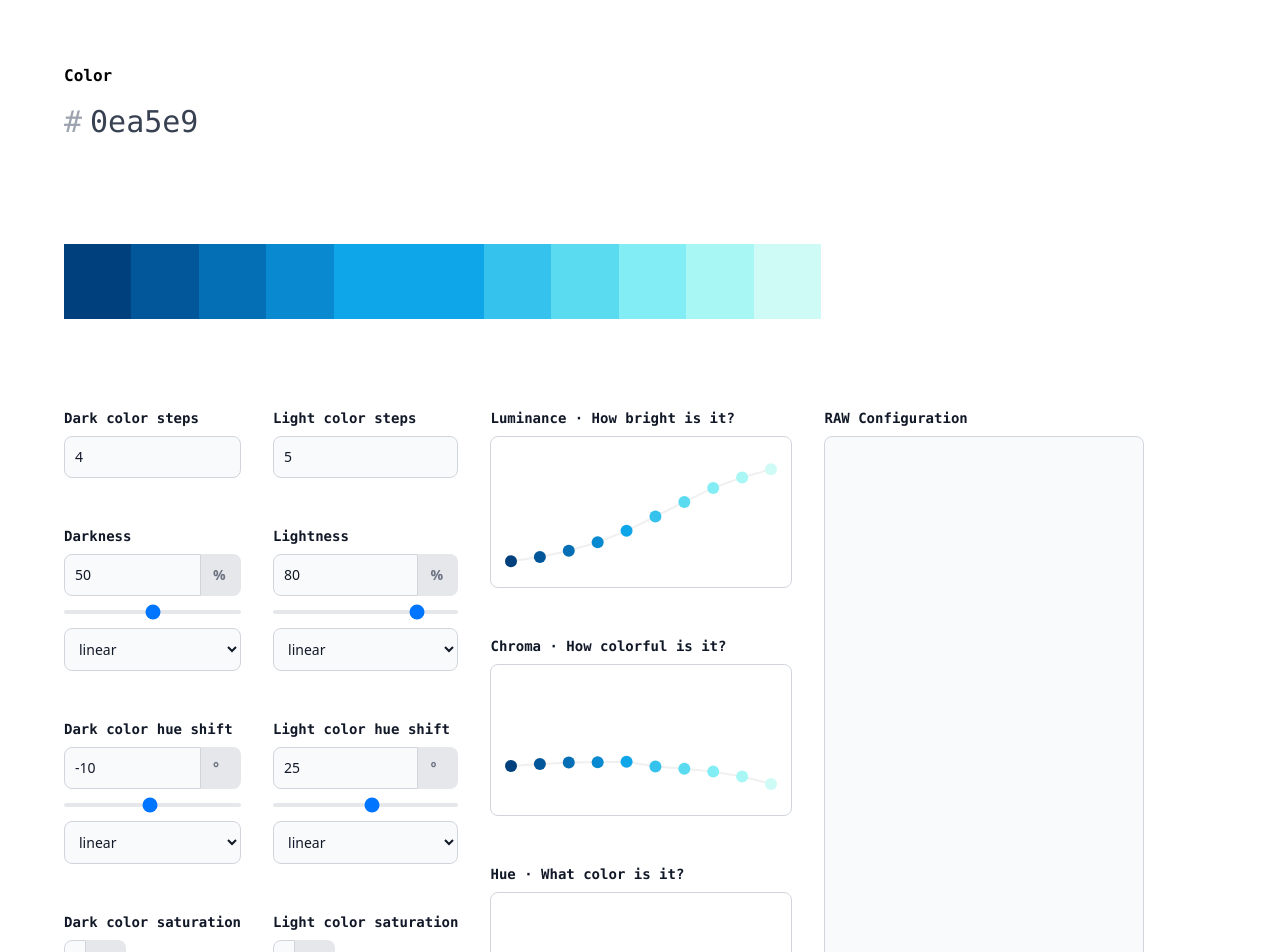
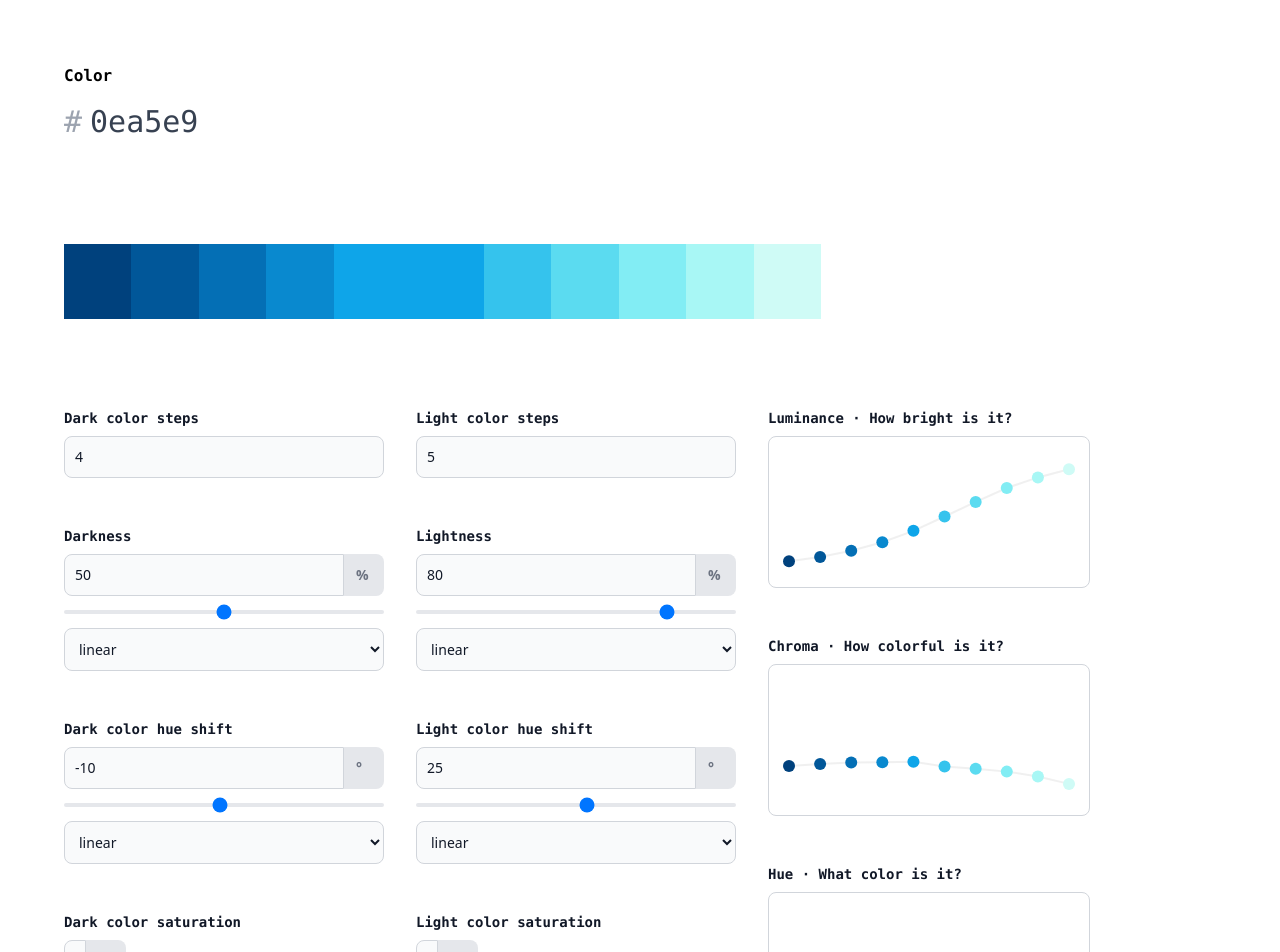
Before and after one commit to MattMcAdams/colorscale, a Next.js app: page / in a window 1280 px wide. Shown: the top 952 px of the page. Built offline with nearby package versions, Linux system fonts and the light colour scheme.

Commit message:
Adjust spacing

```diff
--- a/src/app/page.tsx
+++ b/src/app/page.tsx
@@ -66,16 +66,23 @@ export default function Home() {
             {/* <p>{shareURL}</p> */}
           </div>
           <div id="colorScale">
-            <ColorRow darkColors={darkColors} mainColor={mainColor} lightColors={lightColors} />
+            <ColorRow
+              darkColors={darkColors}
+              mainColor={mainColor}
+              lightColors={lightColors}
+            />
           </div>
-          <div id="colorControls" className="flex space-x-8">
-            <div className="space-y-12">
+          <div
+            id="colorControls"
+            className="flex flex-wrap gap-x-8 gap-y-8"
+          >
+            <div className="space-y-12 w-80">
               <CountInput type="dark" />
               <BrightnessInput type="dark" />
               <RotationInput type="dark" />
               <SaturationInput type="dark" />
             </div>
-            <div className="space-y-12">
+            <div className="space-y-12 w-80">
               <CountInput type="light" />
               <BrightnessInput type="light" />
               <RotationInput type="light" />
@@ -87,7 +94,7 @@ export default function Home() {
                   Luminance · How bright is it?
                 </figcaption>
                 <ConnectedScatterplot
-                  width={300}
+                  width={320}
                   height={150}
                   yDomain={[0, 1]}
                   data={allColors.map((s) => ({
@@ -102,7 +109,7 @@ export default function Home() {
                   Chroma · How colorful is it?
                 </figcaption>
                 <ConnectedScatterplot
-                  width={300}
+                  width={320}
                   height={150}
                   yDomain={[0, 150]}
                   data={allColors.map((s) => ({
@@ -117,7 +124,7 @@ export default function Home() {
                   Hue · What color is it?
                 </figcaption>
                 <ConnectedScatterplot
-                  width={300}
+                  width={320}
                   height={150}
                   yDomain={[0, 360]}
                   data={allColors.map((s) => ({
```
